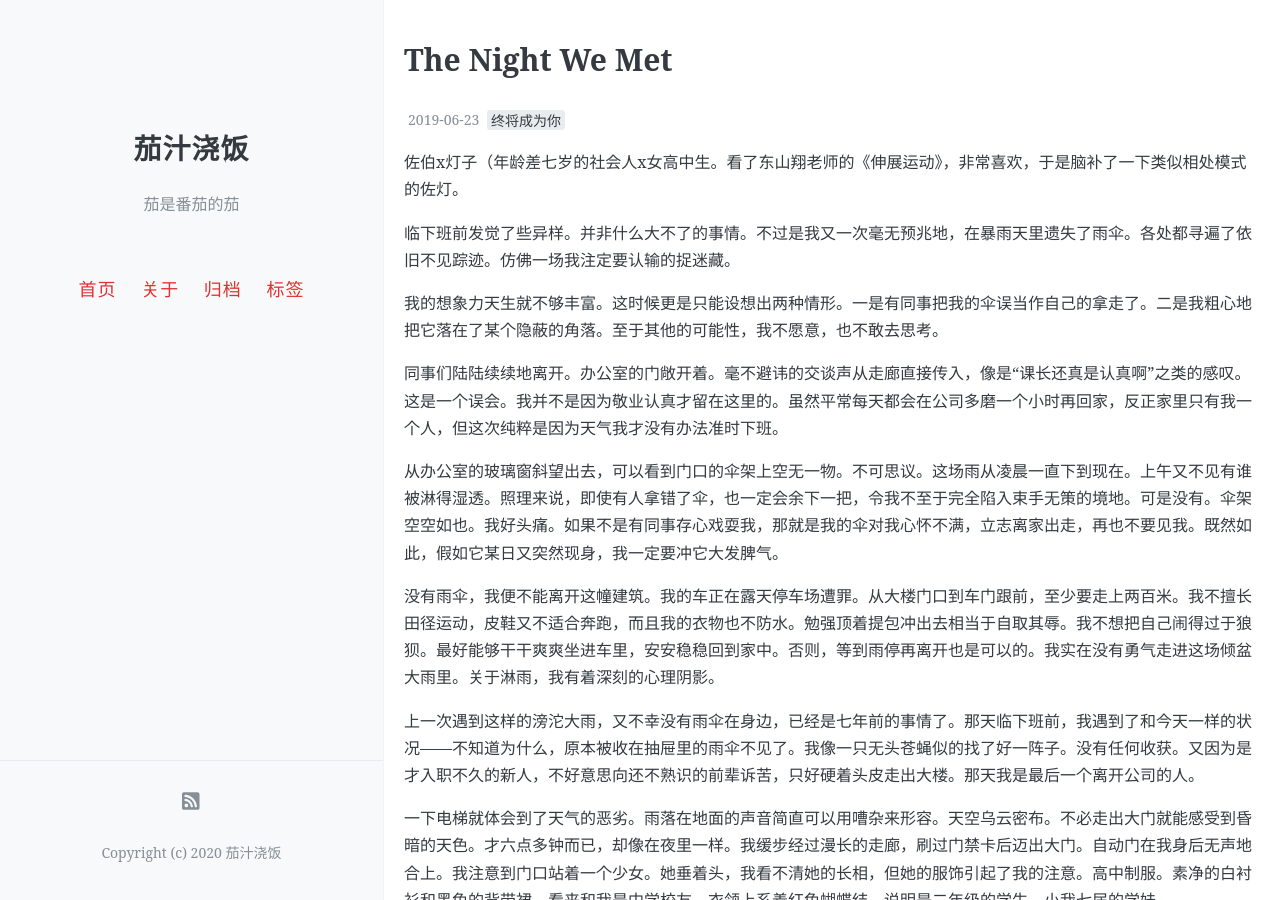
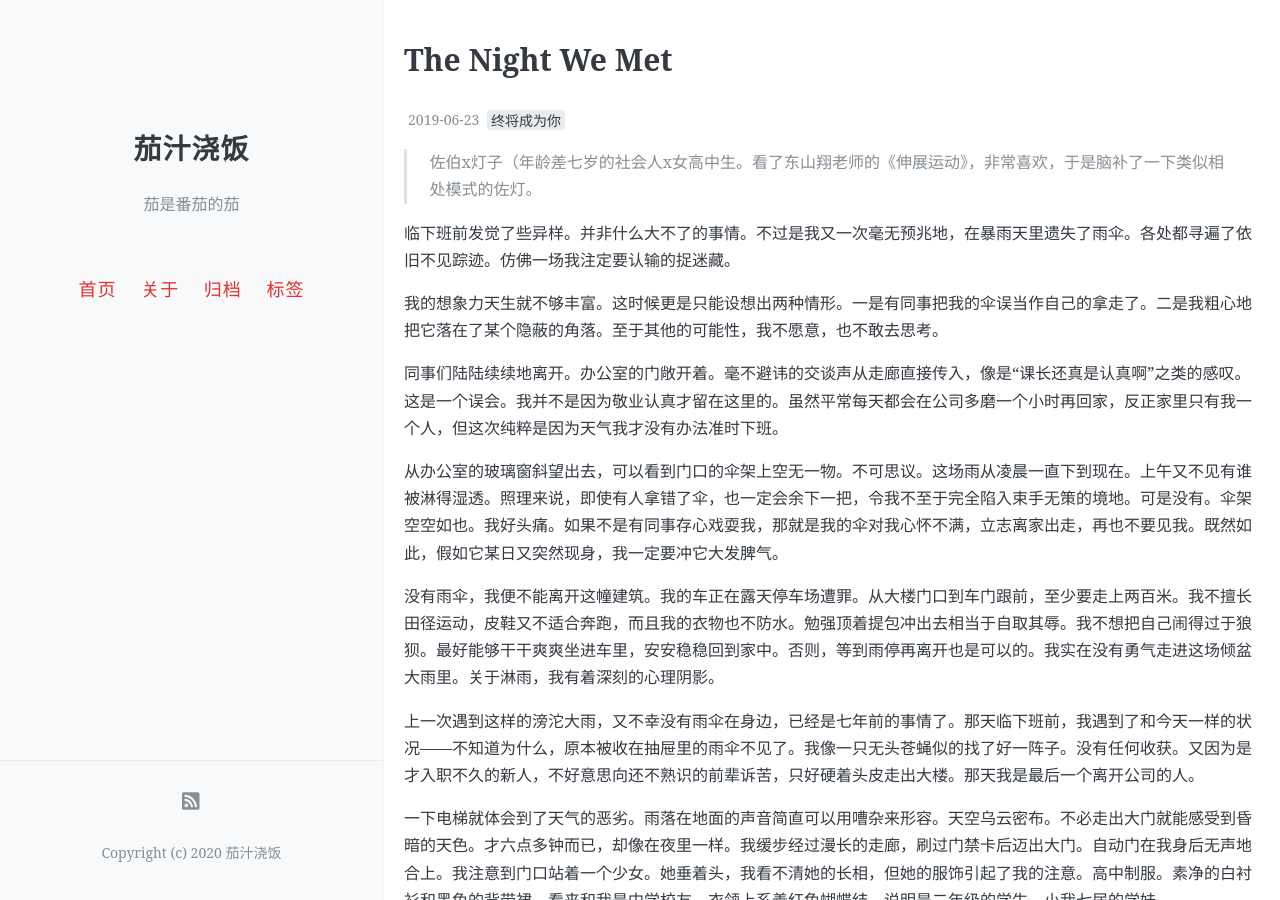
Before and after one commit to onemorebluemoon/ketchup, a Jekyll site: the page built from _posts/2019-06-23-syk1.md, in a window 1280 px wide and 900 px high. Built offline with Jekyll 4.4.1, drawn with Linux system fonts in a browser that asks for light colours; comment, search, counter and statistics services are not loaded.

Commit message:
Update 2019-06-23-syk1.md

```diff
--- a/_posts/2019-06-23-syk1.md
+++ b/_posts/2019-06-23-syk1.md
@@ -7,7 +7,7 @@ tags: [终将成为你]
 comments: true
 ---
 
-佐伯x灯子（年龄差七岁的社会人x女高中生。看了东山翔老师的《伸展运动》，非常喜欢，于是脑补了一下类似相处模式的佐灯。
+> 佐伯x灯子（年龄差七岁的社会人x女高中生。看了东山翔老师的《伸展运动》，非常喜欢，于是脑补了一下类似相处模式的佐灯。
 
 临下班前发觉了些异样。并非什么大不了的事情。不过是我又一次毫无预兆地，在暴雨天里遗失了雨伞。各处都寻遍了依旧不见踪迹。仿佛一场我注定要认输的捉迷藏。
 
```
